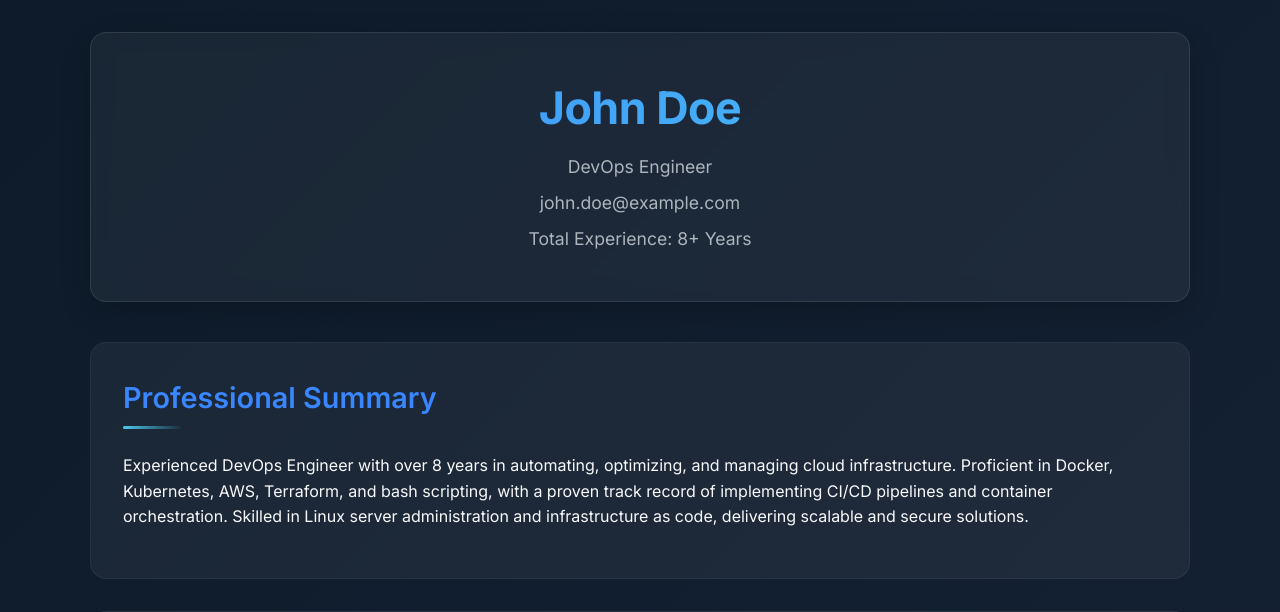
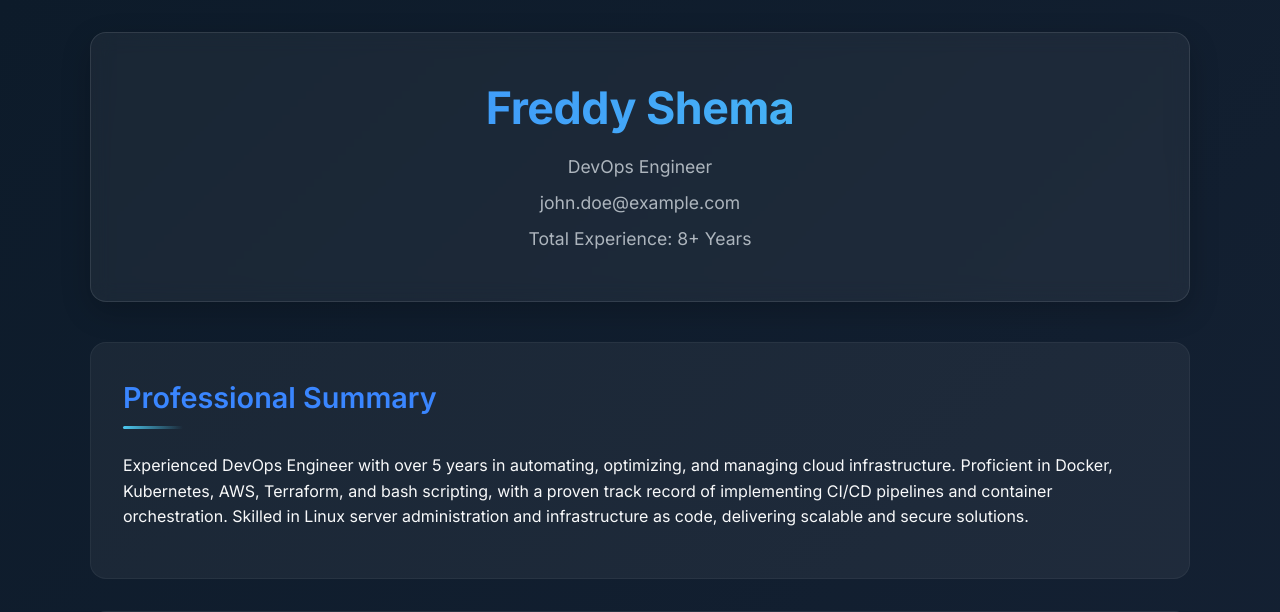
Before and after one commit to shefreddy/resume, a Flask app: page / in a window 1280 px wide. Shown: the top 612 px of the page. Run offline with Flask 3, Linux system fonts and the light colour scheme.

Commit message:
update home page

```diff
--- a/templates/index.html
+++ b/templates/index.html
@@ -4,12 +4,12 @@
     <meta charset="UTF-8">
     <meta name="viewport" content="width=device-width, initial-scale=1.0, shrink-to-fit=no, viewport-fit=cover">
     <meta http-equiv="X-UA-Compatible" content="IE=edge">
-    <title> Serge Smith - DevOps Portfolio</title>
+    <title> Freddy Shema - DevOps Portfolio</title>
 
     <!-- PWA Support -->
     <link rel="manifest" href="{{ url_for('static', filename='manifest.json') }}">
     <meta name="apple-mobile-web-app-capable" content="yes">
-    <meta name="apple-mobile-web-app-title" content="John Doe Portfolio">
+    <meta name="apple-mobile-web-app-title" content="Freddy Shema Portfolio">
 
     <!-- Font Preloading -->
     <link rel="preload" href="https://fonts.googleapis.com/css2?family=Inter:wght@300;400;500;600;700&display=swap" as="style">
@@ -271,7 +271,7 @@
 <body>
     <div class="container">
         <header class="header">
-            <h1>John Doe</h1>
+            <h1>Freddy Shema</h1>
             <p>DevOps Engineer</p>
             <p>john.doe@example.com</p>
             <p>Total Experience: 8+ Years</p>
@@ -279,7 +279,7 @@
 
         <section class="section summary">
             <h2>Professional Summary</h2>
-            <p>Experienced DevOps Engineer with over 8 years in automating, optimizing, and managing cloud infrastructure. Proficient in Docker, Kubernetes, AWS, Terraform, and bash scripting, with a proven track record of implementing CI/CD pipelines and container orchestration. Skilled in Linux server administration and infrastructure as code, delivering scalable and secure solutions.</p>
+            <p>Experienced DevOps Engineer with over 5 years in automating, optimizing, and managing cloud infrastructure. Proficient in Docker, Kubernetes, AWS, Terraform, and bash scripting, with a proven track record of implementing CI/CD pipelines and container orchestration. Skilled in Linux server administration and infrastructure as code, delivering scalable and secure solutions.</p>
         </section>
 
         <section class="section">
```
Also changed, not shown: 1 other file.
